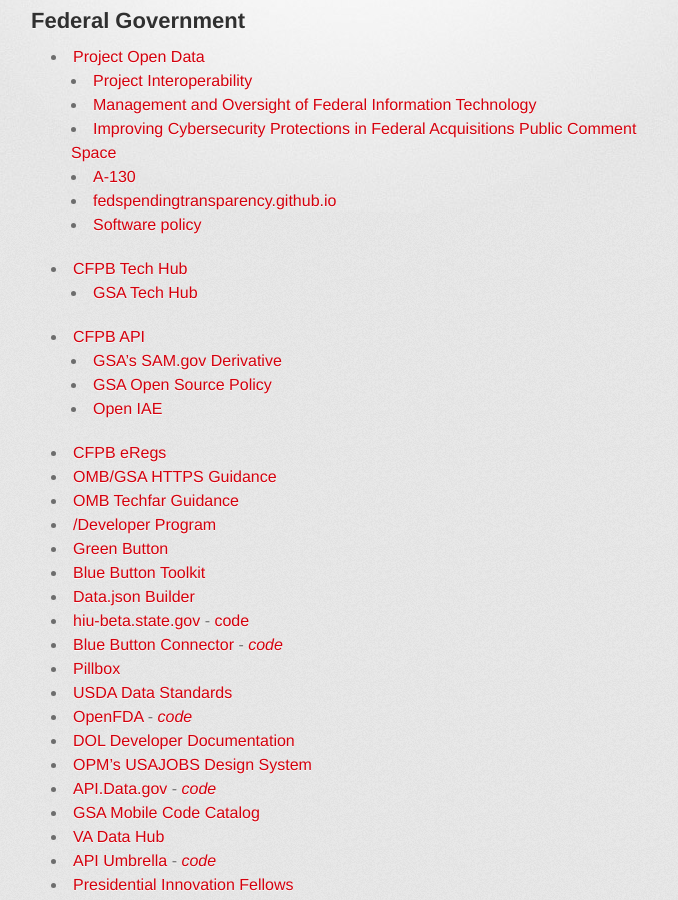
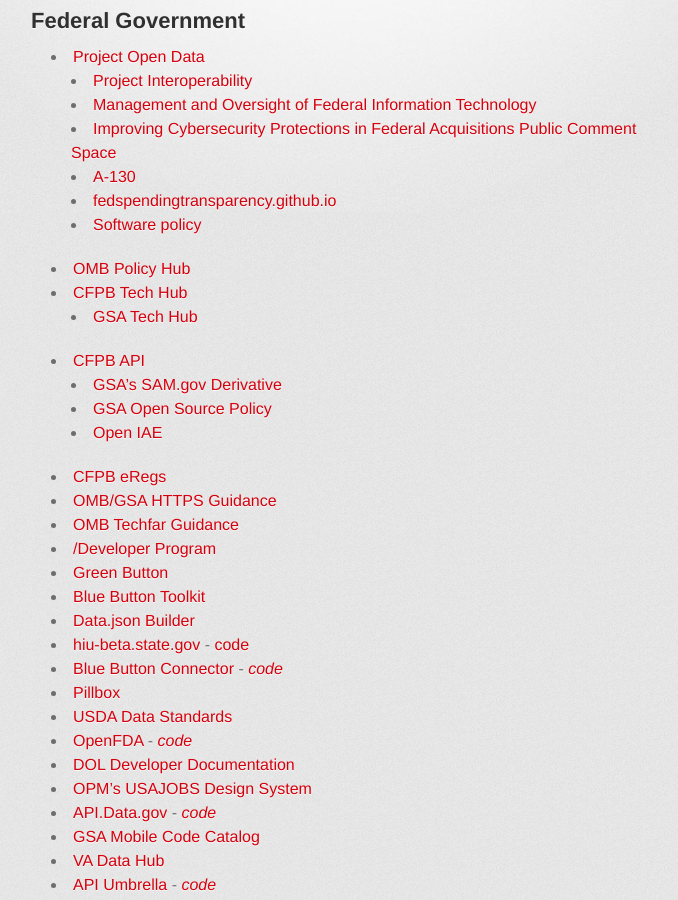
Before and after one commit to GSA/Open-Data-Collaboration-Sandbox, a Jekyll site: the page built from website_examples.md, in a window 1280 px wide and 900 px high, scrolled down 361 px. Shown: the whole window, without its empty margins (299-977 px from the left). Built offline with Jekyll 4.4.1, drawn with Linux system fonts in a browser that asks for light colours; some web fonts are replaced.

Commit message:
adding https://policy.cio.gov/

```diff
--- a/website_examples.md
+++ b/website_examples.md
@@ -18,6 +18,7 @@
   * [A-130](https://a130.cio.gov/)
   * [fedspendingtransparency.github.io](http://fedspendingtransparency.github.io/)
   * [Software policy](https://software.cio.gov/)
+* [OMB Policy Hub](https://policy.cio.gov/)
 * [CFPB Tech Hub](http://cfpb.github.io)
   * [GSA Tech Hub](https://gsa.github.io)
 * [CFPB API](http://cfpb.github.io/api/hmda/)
```
